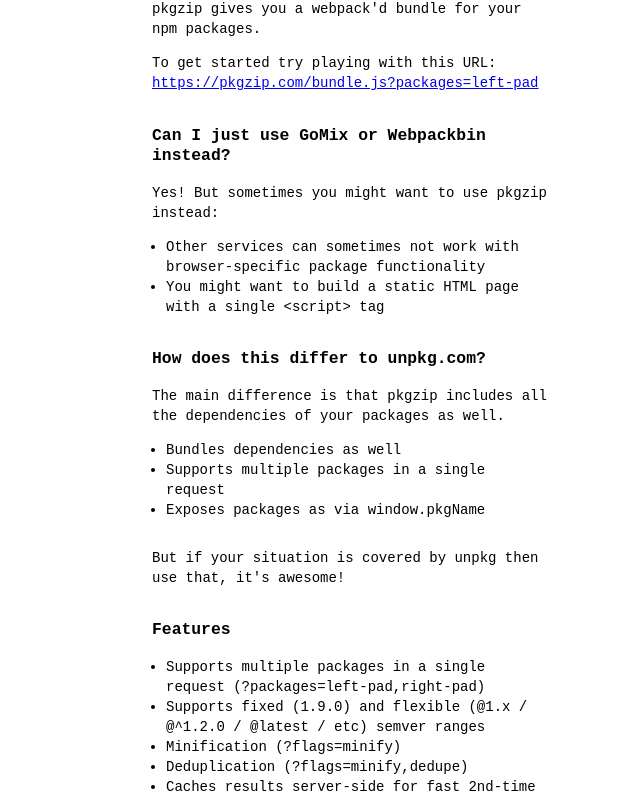
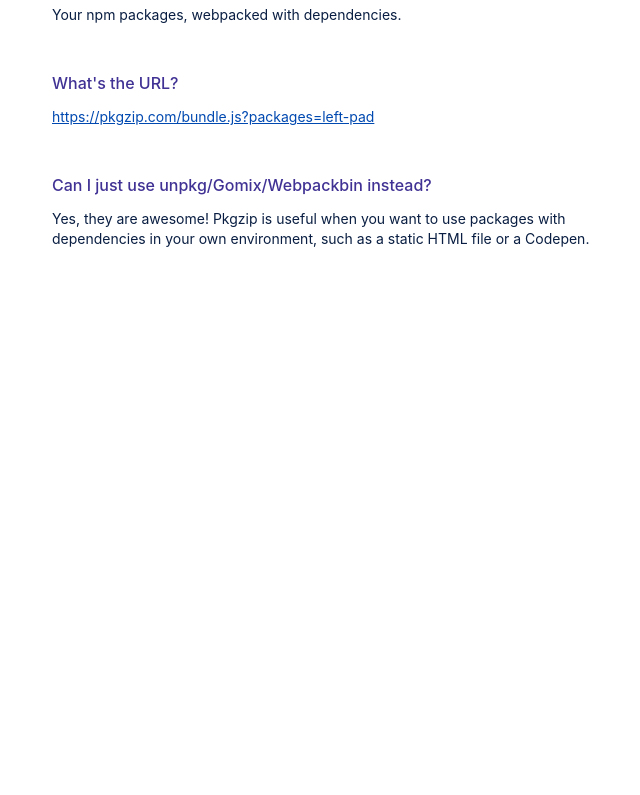
Before and after one commit to onface/pkgzip.com, a website: page src/assets/index.html in a window 1280 px wide. Shown: the part 94-889 px from the top of the page, without its empty margins (288-928 px from the left). After the commit the page ends 800 px from the top, so only its background shows below. Drawn offline with Linux system fonts and the light colour scheme; a script that the page names is missing.

Commit message:
docs: homepage cleanup

```diff
--- a/src/assets/index.html
+++ b/src/assets/index.html
@@ -2,23 +2,46 @@
 <html>
   <head>
     <title>pkgzip</title>
+    <meta name="viewport" content="width=device-width,initial-scale=1">
     <style>
       body {
-        font: 14px/20px monospace;
+        font-size: 14px;
+        font-family: -apple-system,BlinkMacSystemFont,Segoe UI,Roboto,Noto Sans,Oxygen,Ubuntu,Droid Sans,Helvetica Neue,sans-serif;
+        line-height: 20px;
+        color: #091E42;
+      }
+
+      h1, h2 {
+        font-weight: 500;
+        color: #403294;
+      }
+
+      h1 {
+        font-size: 28px;
+      }
+
+      h2 {
+        font-size: 16px;
+        margin-top: 3em;
       }
 
       section {
-        max-width: 400px;
+        max-width: 600px;
         margin: 4em auto;
       }
 
       ul {
         margin: 1em 0 2em 0;
-        padding: 0 0 0 1em;
+        padding: 0 0 0 2em;
       }
 
-      h3 {
-        margin-top: 2em;
+      li {
+        padding-bottom: 4px;
+      }
+
+      a {
+        color: #0049B0;
+        text-decoration: underline;
       }
     </style>
   </head>
@@ -26,37 +49,19 @@
     <section>
       <h1>pkgzip</h1>
       <p>
-        pkgzip gives you a webpack'd bundle for your npm packages.
-      </p>
-      <p>
-        To get started try playing with this URL: <a href="https://pkgzip.com/bundle.js?packages=left-pad">https://pkgzip.com/bundle.js?packages=left-pad</a>
+        Your npm packages, webpacked with dependencies.
       </p>
 
-      <h3>Can I just use GoMix or Webpackbin instead?</h3>
-      <p>Yes! But sometimes you might want to use pkgzip instead:</p>
-      <ul>
-        <li>Other services can sometimes not work with browser-specific package functionality</li>
-        <li>You might want to build a static HTML page with a single &lt;script&gt; tag</li>
-      </ul>
+      <p data-height="436" data-theme-id="0" data-slug-hash="JEWRpL" data-default-tab="html,result" data-user="bengummer" data-embed-version="2" data-pen-title="pkgzip demo" class="codepen"></p>
+      <script async src="https://production-assets.codepen.io/assets/embed/ei.js"></script>
 
-      <h3>How does this differ to unpkg.com?</h3>
-      <p>The main difference is that pkgzip includes all the dependencies of your packages as well.</p>
-      <ul>
-        <li>Bundles dependencies as well</li>
-        <li>Supports multiple packages in a single request</li>
-        <li>Exposes packages as via window.pkgName</li>
-      </ul>
-      <p>But if your situation is covered by unpkg then use that, it's awesome!</p>
+      <h2>What's the URL?</h2>
+      <p>
+        <a href="https://pkgzip.com/bundle.js?packages=left-pad">https://pkgzip.com/bundle.js?packages=left-pad</a>
+      </p>
 
-      <h3>Features</h3>
-      <ul>
-        <li>Supports multiple packages in a single request (?packages=left-pad,right-pad)</li>
-        <li>Supports fixed (1.9.0) and flexible (@1.x / @^1.2.0 / @latest / etc) semver ranges</li>
-        <li>Minification (?flags=minify)</li>
-        <li>Deduplication (?flags=minify,dedupe)</li>
-        <li>Caches results server-side for fast 2nd-time responses</li>
-        <li>Grabs requested packages using yarn (much faster)</li>
-      </ul>
+      <h2>Can I just use unpkg/Gomix/Webpackbin instead?</h2>
+      <p>Yes, they are awesome! Pkgzip is useful when you want to use packages with dependencies in your own environment, such as a static HTML file or a Codepen.</p>
     </section>
   </body>
 </html>
```
